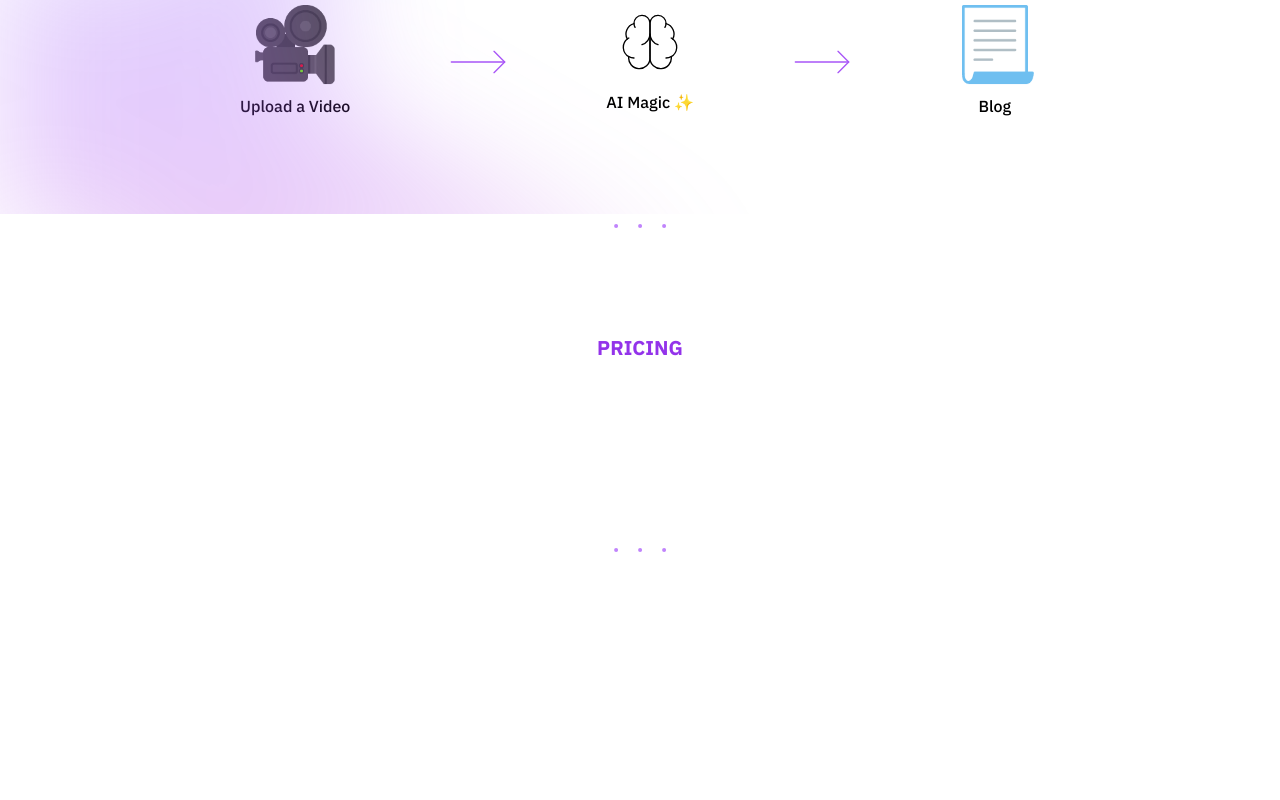
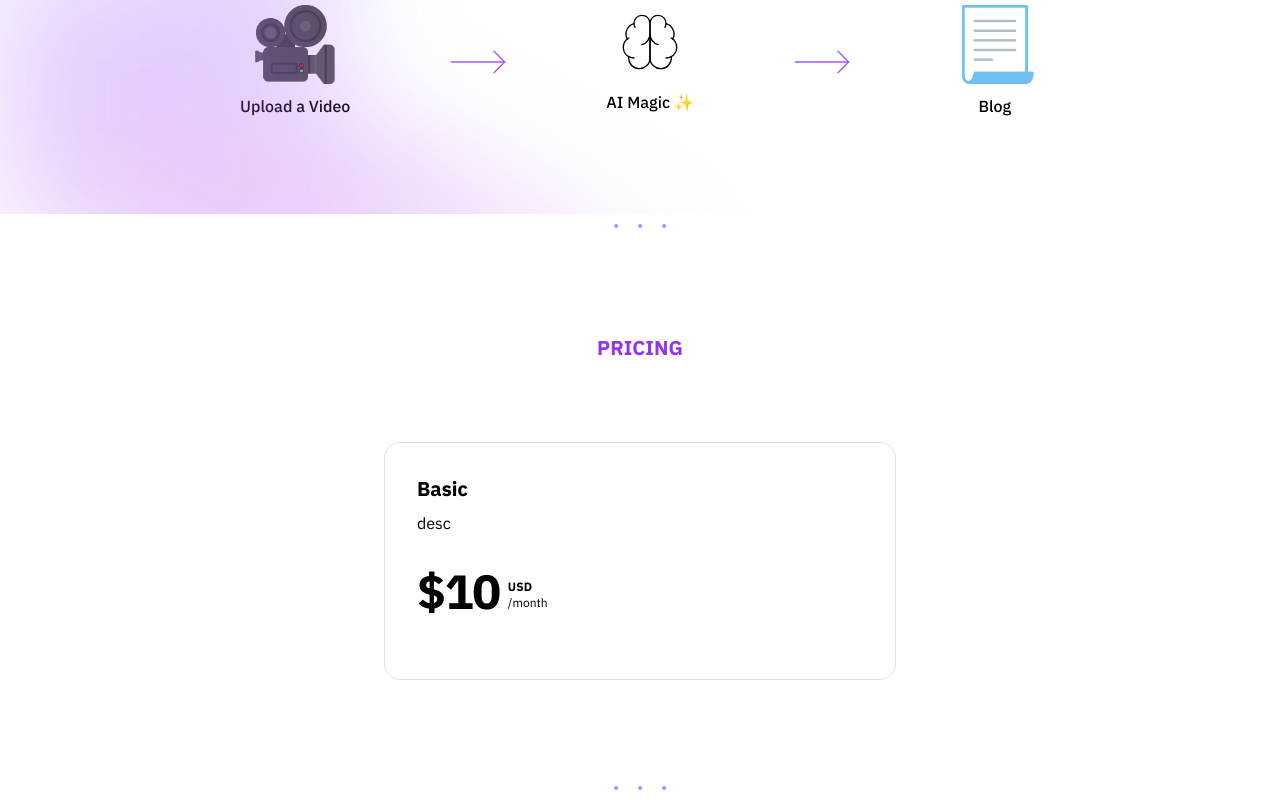
Before and after one commit to ShiruvatiNarasimha/AI-Blog, a Next.js app: page / in a window 1280 px wide. Shown: the part 970-1770 px from the top of the page. Before the commit the page ends 1532 px from the top, so only its background shows below. Built offline with nearby package versions, Linux system fonts and the light colour scheme.

Commit message:
Added Pricing card

```diff
--- a/components/home/pricing.tsx
+++ b/components/home/pricing.tsx
@@ -1,3 +1,4 @@
+import { CheckIcon } from "lucide-react";
 import React from "react";
 
 const Pricing = () => {
@@ -29,6 +30,44 @@ const Pricing = () => {
             Pricing
           </h2>
         </div>
+        <div
+          className="relative flex justify-center
+        flex-col lg:flex-row items-center lg:items-stretch gap-8"
+        >
+          <div className="relative w-full max-w-lg">
+            <div
+              className="relative flex flex-col h-full gap-4
+            lg:gap-8 z-10 p-8 rounded-box border-[1px]
+            border-gray-500/20
+            rounded-2xl"
+            >
+              <div className="flex justify-between items-center gap-4">
+                <div>
+                  <p className="text-lg lg:text-xl font-bold capitalize">
+                    Basic
+                  </p>
+                  <p className="text-base-content/80 mt-2">desc</p>
+                </div>
+              </div>
+              <div className="flex gap-2">
+                <p className="text-5xl tracking-tight font-extrabold">$10</p>
+                <div className="flex flex-col justify-end mb-[4px]">
+                  <p className="text-xs text-base-content/60 uppercase font-semibold">
+                    USD
+                  </p>
+                  <p className="text-xs text-base-content/60">/month</p>
+                </div>
+              </div>
+              <ul className="space-y-2.5 leading-relaxed text-base flex-1">
+                {[].map((item, idx) => (
+                  <li className="" key={idx}>
+                    <CheckIcon size={18}></CheckIcon>
+                  </li>
+                ))}
+              </ul>
+            </div>
+          </div>
+        </div>
       </div>
     </section>
   );
```
